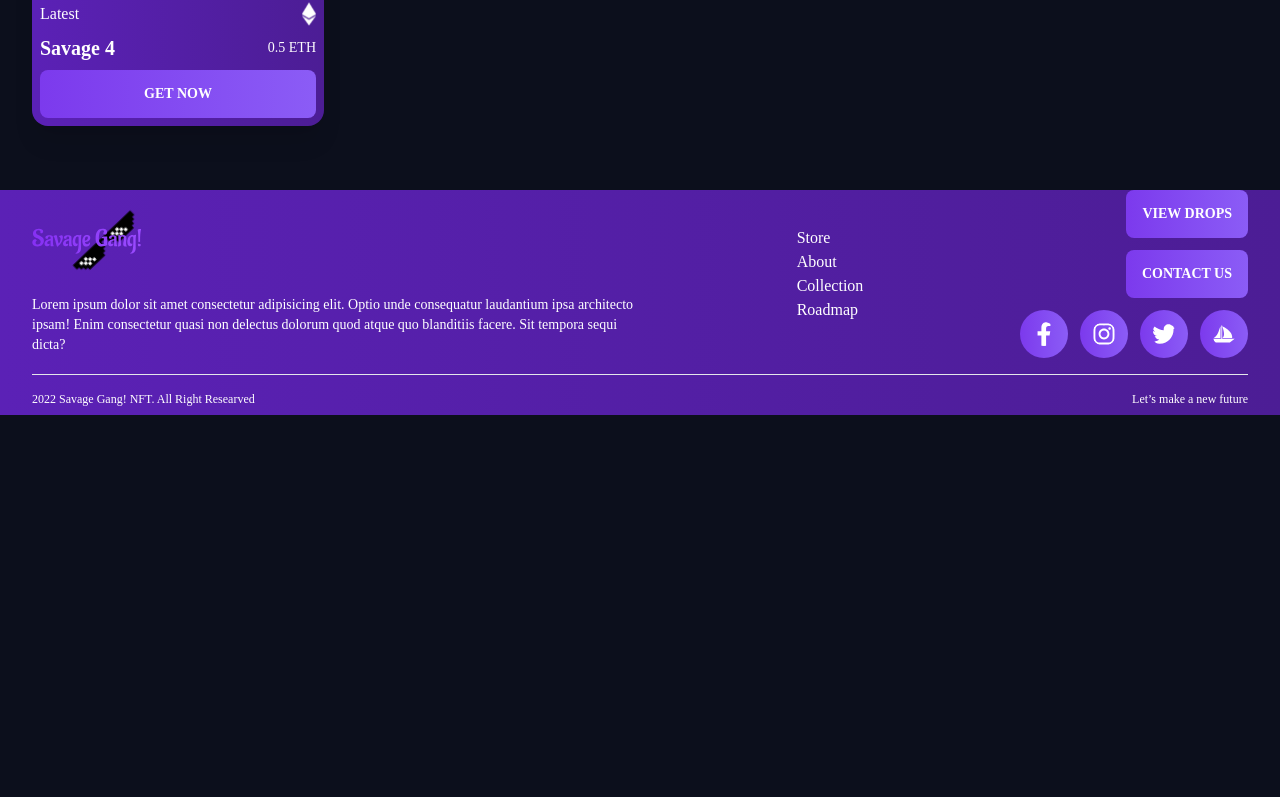
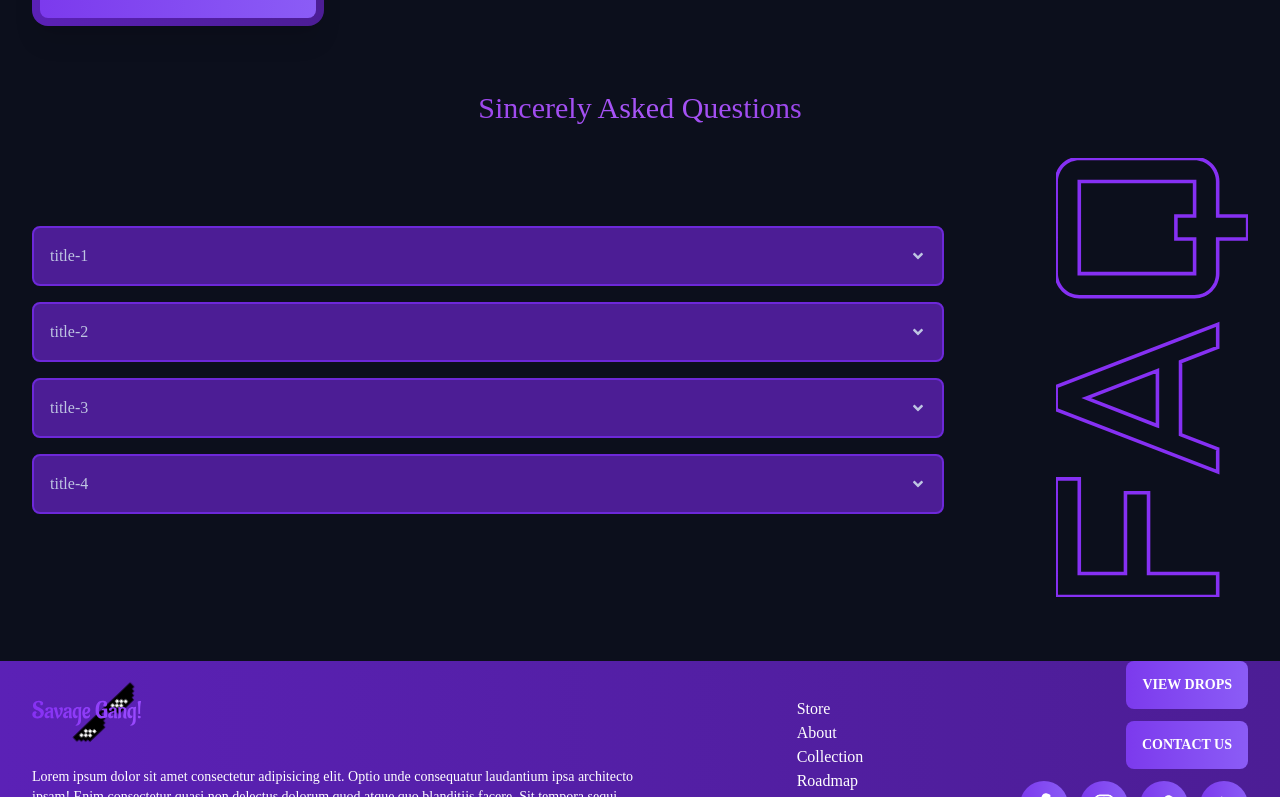
Before and after one commit to Mujahid-Developer/savage-gang, a React (Create React App) app: page / in a window 1280 px wide. Shown: the part 1959-2756 px from the top of the page. Before the commit the page ends 2374 px from the top, so only its background shows below. Built offline with nearby package versions, Linux system fonts and the light colour scheme.

Commit message:
add faq-section

```diff
--- /dev/null
+++ b/src/components/Faq.jsx
@@ -0,0 +1,67 @@
+import React from "react";
+import { Disclosure } from "@headlessui/react";
+import { FaAngleDown } from "react-icons/fa";
+import Faq_Logo from "../assets/faq-logo.svg";
+
+const Faq = () => {
+  const FAQ_TEXT = [
+    {
+      title: "title-1",
+      description:
+        "Lorem ipsum dolor sit amet consectetur adipisicing elit. Eius totam recusandae reprehenderit.",
+    },
+    {
+      title: "title-2",
+      description:
+        "Lorem ipsum dolor sit amet consectetur adipisicing elit. Eius totam recusandae reprehenderit.",
+    },
+    {
+      title: "title-3",
+      description:
+        "Lorem ipsum dolor sit amet consectetur adipisicing elit. Eius totam recusandae reprehenderit.",
+    },
+    {
+      title: "title-4",
+      description:
+        "Lorem ipsum dolor sit amet consectetur adipisicing elit. Eius totam recusandae reprehenderit.",
+    },
+  ];
+
+  return (
+    <div className="max-w-7xl mx-auto px-4 sm:px-6 lg:px-8 my-16">
+      <h1
+        className=" text-3xl text-transparent bg-clip-text bg-gradient-to-r from-purple-700 via-purple-500 to-purple-700 text-center mb-8"
+        style={{ fontFamily: "Aldrich" }}
+      >
+        Sincerely Asked Questions
+      </h1>
+      <div className="flex flex-col md:flex-row justify-between items-center gap-2">
+        <div className="md:w-3/4 w-full">
+          {FAQ_TEXT.map((details) => (
+            <div className="mb-4">
+              <Disclosure>
+                <Disclosure.Button className="w-full flex justify-between items-center p-4 bg-violet-900 border-2 rounded-lg border-violet-700 ">
+                  <h1>{details.title}</h1>
+                  <FaAngleDown />
+                </Disclosure.Button>
+                <Disclosure.Panel className="text-white bg-gray-900 p-4 rounded-lg">
+                  <h1>{details.description}</h1>
+                </Disclosure.Panel>
+              </Disclosure>
+            </div>
+          ))}
+        </div>
+        <div>
+          <img
+            className="w-48  hidden md:block"
+            src={Faq_Logo}
+            alt=""
+            srcset=""
+          />
+        </div>
+      </div>
+    </div>
+  );
+};
+
+export default Faq;
--- a/src/components/Home.jsx
+++ b/src/components/Home.jsx
@@ -1,13 +1,15 @@
 import React from "react";
 import TopCollections from "./TopCollections";
-import TopTokens from "./TopTokens";
+// import TopTokens from "./TopTokens";
 import Header from "./Header";
+import Faq from "./Faq";
 const Home = () => {
   return (
     <>
       <Header />
-      <TopTokens />
+      {/* <TopTokens /> */}
       <TopCollections />
+      <Faq />
     </>
   );
 };
```
Also changed, not shown: src/assets/faq-logo.svg (added).
